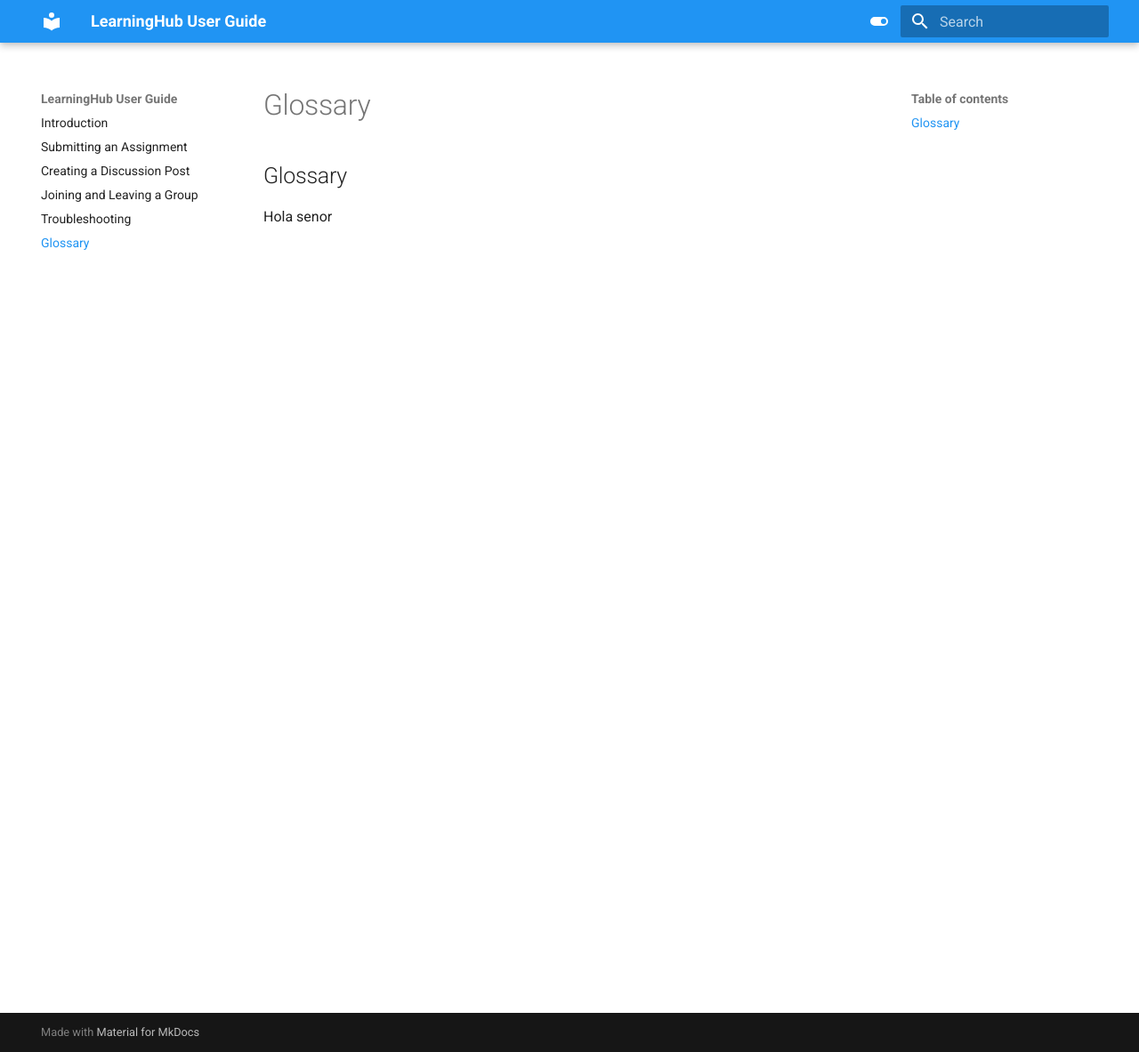
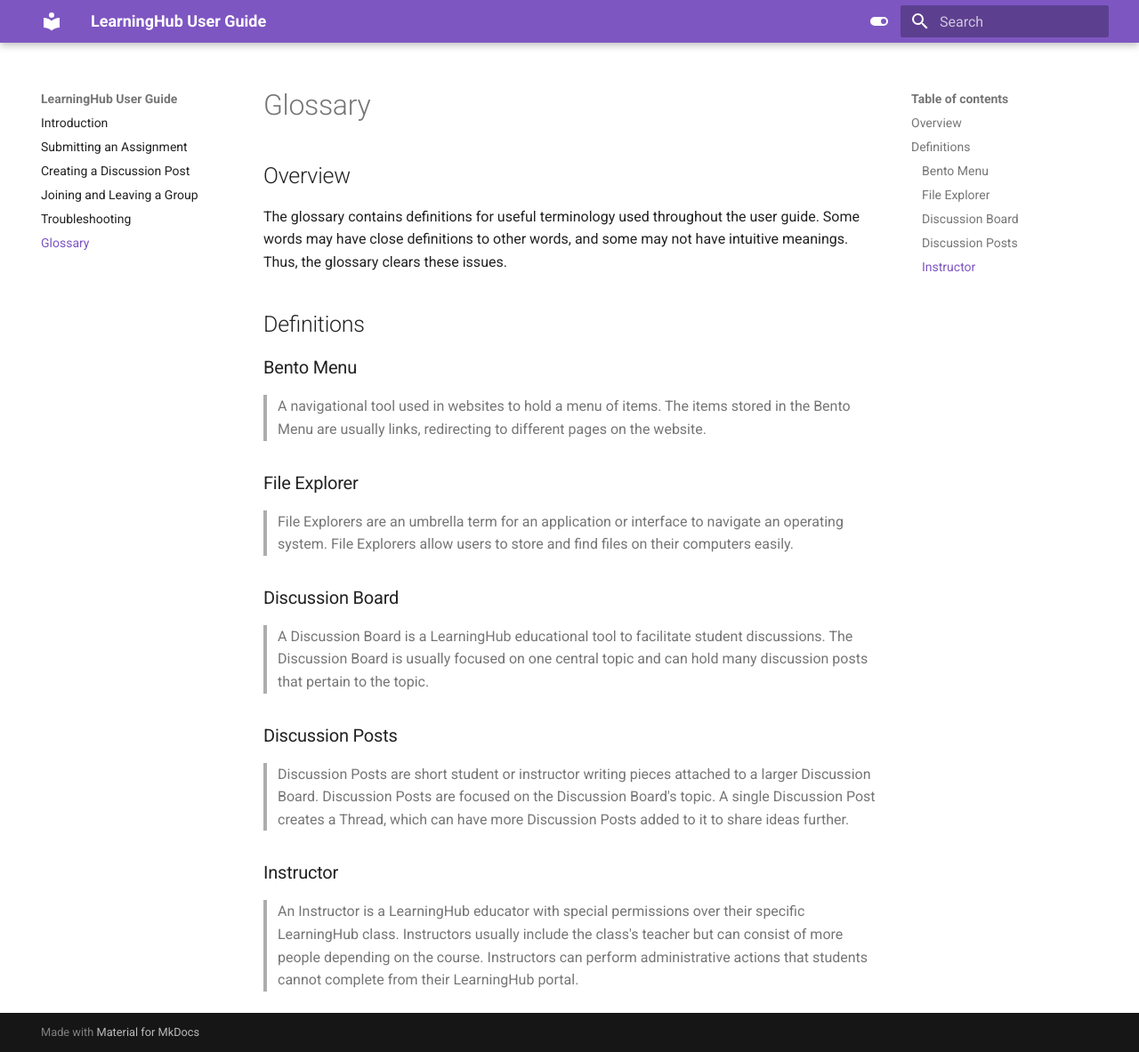
Before and after one commit to ChinaiArman/LearningHubUserGuide, an MkDocs documentation site: the page built from docs/glossary.md, in a window 1280 px wide and 1183 px high. Shown: the whole window at 89% size. Built offline with MkDocs 1.6.1 and Material for MkDocs 9.7.7, drawn with Linux system fonts in a browser that asks for light colours.

Commit message:
Glossary

```diff
--- a/docs/glossary.md
+++ b/docs/glossary.md
@@ -1,3 +1,32 @@
-## Glossary
+# Glossary
 
-Hola senor
+## Overview
+
+The glossary contains definitions for useful terminology used throughout the user guide. Some words may have close definitions to other words, and some may not have intuitive meanings. Thus, the glossary clears these issues.
+
+## Definitions
+
+### Bento Menu
+>
+A navigational tool used in websites to hold a menu of items. The items stored in the Bento Menu are usually links, redirecting to different pages on the website.
+>
+
+### File Explorer
+>
+File Explorers are an umbrella term for an application or interface to navigate an operating system. File Explorers allow users to store and find files on their computers easily.
+>
+
+### Discussion Board
+>
+A Discussion Board is a LearningHub educational tool to facilitate student discussions. The Discussion Board is usually focused on one central topic and can hold many discussion posts that pertain to the topic.
+>
+
+### Discussion Posts
+>
+Discussion Posts are short student or instructor writing pieces attached to a larger Discussion Board. Discussion Posts are focused on the Discussion Board's topic. A single Discussion Post creates a Thread, which can have more Discussion Posts added to it to share ideas further.
+>
+
+### Instructor
+>
+An Instructor is a LearningHub educator with special permissions over their specific LearningHub class. Instructors usually include the class's teacher but can consist of more people depending on the course. Instructors can perform administrative actions that students cannot complete from their LearningHub portal.
+>
--- a/mkdocs.yml
+++ b/mkdocs.yml
@@ -8,7 +8,7 @@ theme:
       toggle:
         icon: material/toggle-switch
         name: Switch to dark mode
-      primary: blue
+      primary: deep purple
 
     # Palette toggle for dark mode
     - media: "(prefers-color-scheme: dark)"
@@ -16,7 +16,7 @@ theme:
       toggle:
         icon: material/toggle-switch-off-outline
         name: Switch to light mode
-      primary: blue
+      primary: deep purple
 extra_css:
   - stylesheets/extra.css
 
```
